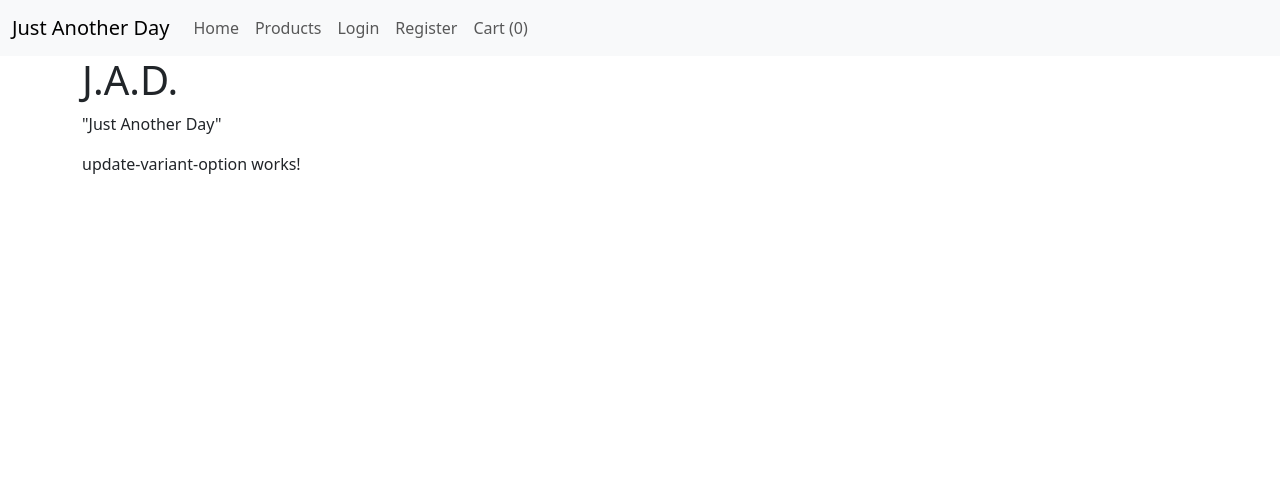
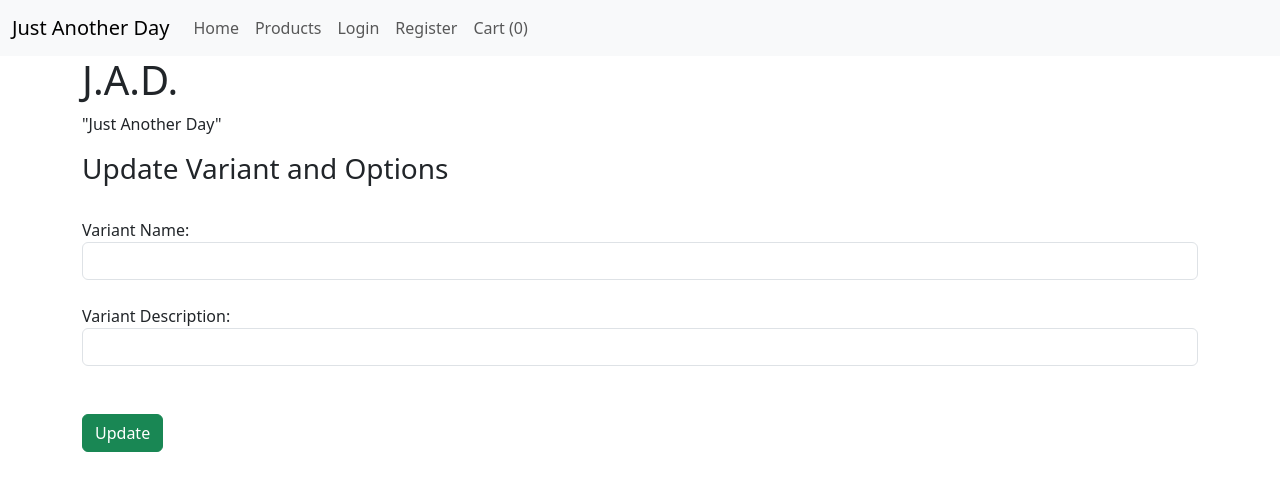
Before and after one commit to yassi22/INSOFAD_frontend_S1144425, an Angular app: page /admin/update-variant/1 in a window 1280 px wide. Shown: the top 490 px of the page. Built offline with nearby package versions, Linux system fonts and the light colour scheme.

Commit message:
product variant WIP

```diff
--- a/src/app/admin/admin.component.html
+++ b/src/app/admin/admin.component.html
@@ -41,6 +41,9 @@
                             <div class="col-md-3 col-lg-3 col-xl-3 text-start">
                                 <a aria-label="Delete variant and options" [routerLink]="['/admin/delete-variant', product.id]" class="text-danger">Delete variant & Option</a>
                             </div>
+                            <div class="col-md-3 col-lg-3 col-xl-3 text-start">
+                                <a aria-label="Update Stock" [routerLink]="['/admin/delete-variant', product.id]" class="text-danger">Update Stock</a>
+                            </div>
                         </div>
                     </div>
                 </div>
--- a/src/app/admin/update-variant-option/update-variant-option.component.html
+++ b/src/app/admin/update-variant-option/update-variant-option.component.html
@@ -1 +1,38 @@
-<p>update-variant-option works!</p>
+<h3>Update Variant and Options</h3>
+
+<form>
+    <br>
+    <div class="form-group">
+        <label for="variantName">Variant Name:</label>
+        <input class="form-control" id="variantName" name="variantName" type="text">
+    </div>
+    <br>
+    <div class="form-group">
+        <label for="variantDescription">Variant Description:</label>
+        <input class="form-control" id="variantDescription" name="variantDescription" type="text">
+    </div>
+    <br>
+
+    <div id="optionGroup">
+        <div *ngFor="let option of optionAmount, let i = index;">
+
+            <div class="form-group">
+                <label for="optionName">Option Name:</label>
+                <input class="form-control" id="optionName" name="optionName" type="text">
+            </div>
+            <br>
+            <div class="form-group">
+                <label for="optionAddedPrice">Option added price:</label>
+                <input class="form-control" id="optionAddedPrice" name="optionAddedPrice" type="text">
+            </div>
+
+        </div>
+    </div>
+
+    <br>
+
+    <button (click)="buildProductObject()" class="btn btn-success" type="button">Update</button>
+
+
+
+</form>
```
Also changed, not shown: src/app/admin/update-variant-option/update-variant-option.component.ts (+6 -1 lines).
